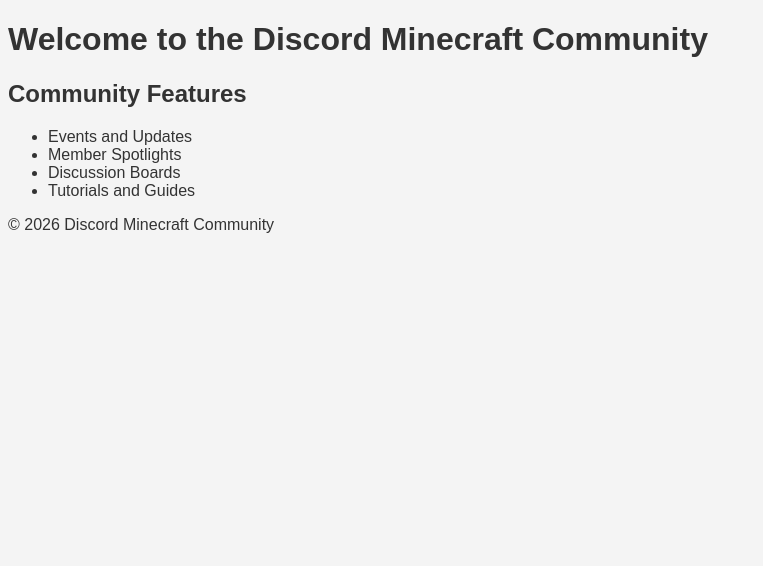
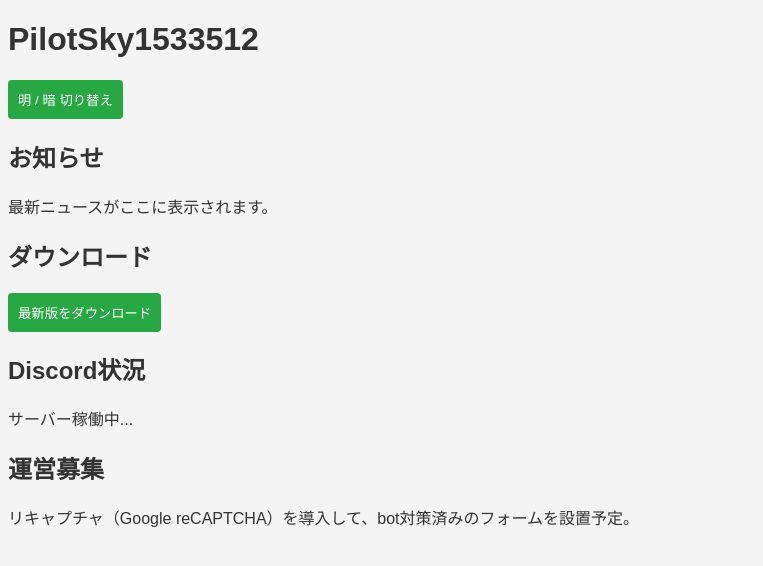
Before and after one commit to PilotSky1533512/PilotSkySite, a plain HTML site: page index.html in a window 1280 px wide. Shown: the whole page, without its empty margins (0-763 px from the left). Drawn offline with Linux system fonts and the light colour scheme.

Commit message:
Update index.html for Japanese localization and content
a

```diff
--- a/index.html
+++ b/index.html
@@ -1,29 +1,35 @@
 <!DOCTYPE html>
-<html lang="en">
+<html lang="ja">
 <head>
     <meta charset="UTF-8">
-    <meta name="viewport" content="width=device-width, initial-scale=1.0">
+    <title>PilotSky1533512 Official Site</title>
     <link rel="stylesheet" href="style.css">
-    <title>Discord Minecraft Community</title>
 </head>
-<body>
-    <header>
-        <h1>Welcome to the Discord Minecraft Community</h1>
+<body class="light-mode"> <header>
+        <h1>PilotSky1533512</h1>
+        <button id="mode-toggle">明 / 暗 切り替え</button>
     </header>
-    <main>
-        <section>
-            <h2>Community Features</h2>
-            <ul>
-                <li>Events and Updates</li>
-                <li>Member Spotlights</li>
-                <li>Discussion Boards</li>
-                <li>Tutorials and Guides</li>
-            </ul>
+
+    <section id="announcement">
+        <h2>お知らせ</h2>
+        <p>最新ニュースがここに表示されます。</p>
+    </section>
+
+    <section id="download">
+        <h2>ダウンロード</h2>
+        <button class="dl-btn">最新版をダウンロード</button>
+    </section>
+
+    <section id="discord">
+        <h2>Discord状況</h2>
+        <p>サーバー稼働中...</p>
+    </section>
+
+    <section id="recruitment">
+        <h2>運営募集</h2>
+        <p>リキャプチャ（Google reCAPTCHA）を導入して、bot対策済みのフォームを設置予定。</p>
         </section>
-    </main>
-    <footer>
-        <p>&copy; 2026 Discord Minecraft Community</p>
-    </footer>
+
     <script src="script.js"></script>
 </body>
 </html>
```
